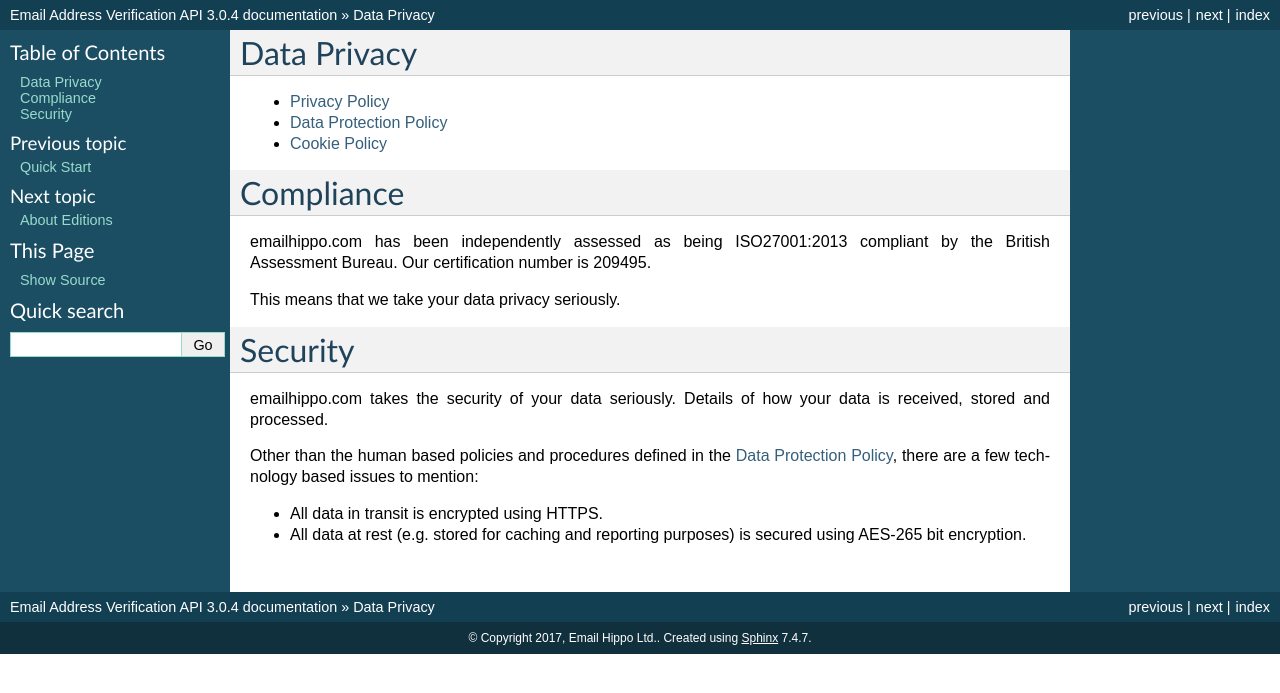
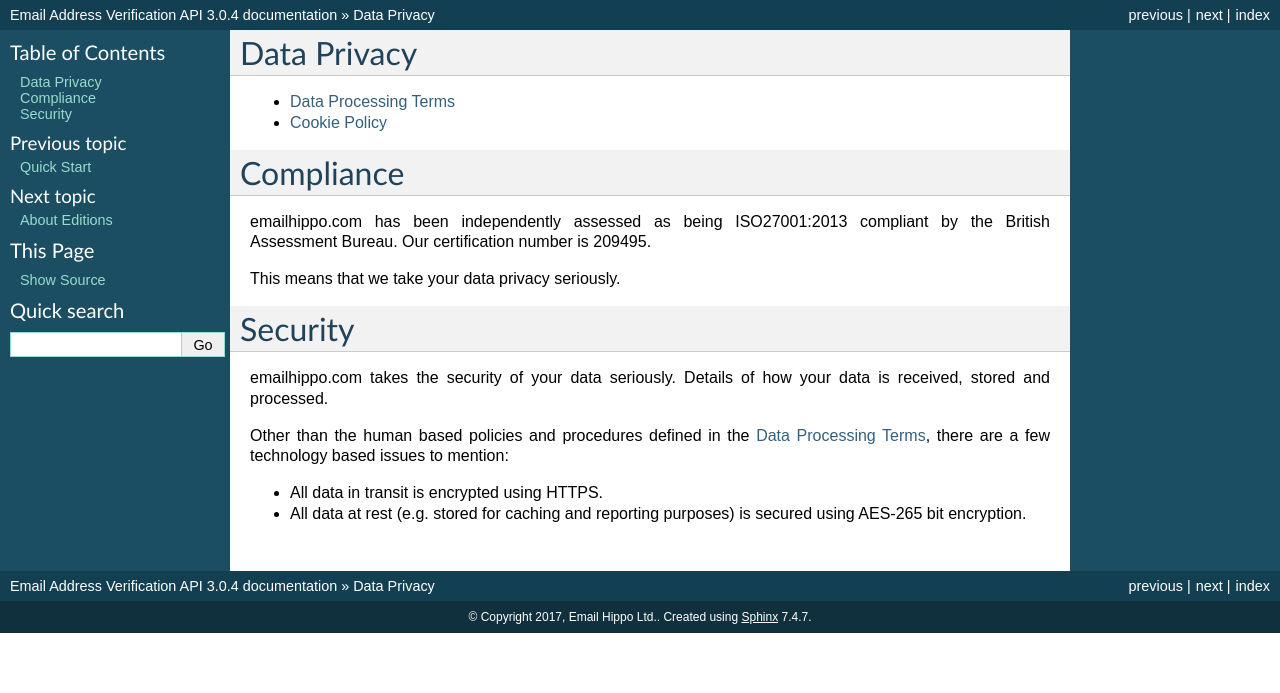
Before and after one commit to emh-Jo-Shinner/email-verify-api-docs, a Sphinx documentation site: the page built from docs/data-privacy.rst, in a window 1280 px wide. Shown: the top 693 px of the page. Built offline with Sphinx 7.4.7, drawn with Linux system fonts in a browser that asks for light colours.

Commit message:
Update data-privacy.rst
Just tidying up policy links. Privacy Policy is now null and void, replaced by Data Processing Terms.

```diff
--- a/docs/data-privacy.rst
+++ b/docs/data-privacy.rst
@@ -1,12 +1,10 @@
-.. _Privacy Policy: https://www.emailhippo.com/en-us/policy/privacy
-.. _Data Protection Policy: https://drive.google.com/file/d/0B3Bc1miOj-pESU1pTFNObkdscDA/view
+.. _Data Processing Terms: https://www.emailhippo.com/data-processing-terms
 .. _Cookie Policy: https://www.emailhippo.com/en-us/policy/cookie
 
 Data Privacy
 ============
 
-* `Privacy Policy`_
-* `Data Protection Policy`_
+* `Data Processing Terms`_
 * `Cookie Policy`_
 
 Compliance
@@ -19,7 +17,7 @@
 ========
 emailhippo.com takes the security of your data seriously. Details of how your data is received, stored and processed.
 
-Other than the human based policies and procedures defined in the `Data Protection Policy`_, there are a few technology based issues to mention:
+Other than the human based policies and procedures defined in the `Data Processing Terms`_, there are a few technology based issues to mention:
 
 * All data in transit is encrypted using HTTPS.
 * All data at rest (e.g. stored for caching and reporting purposes) is secured using AES-265 bit encryption.
```
